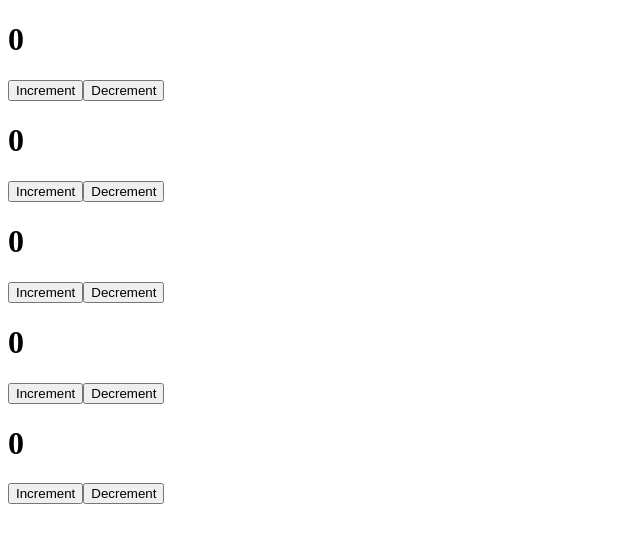
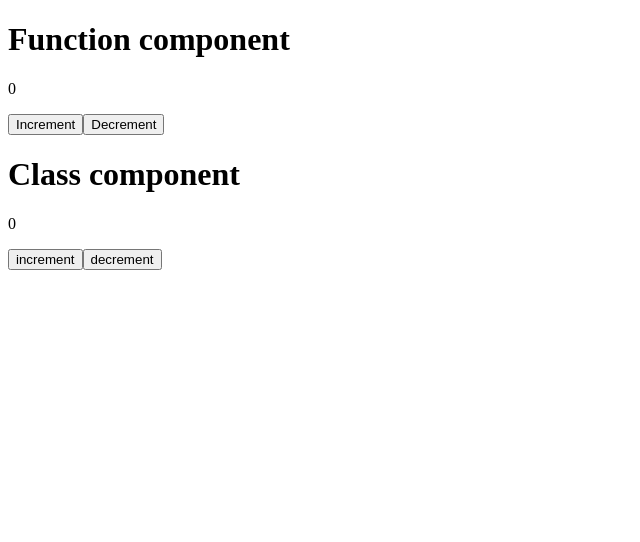
Before and after one commit to RinatValiullov/react-learn-4ront, a React (Create React App) app in the folder project-02/: page / in a window 1280 px wide. Shown: the top 542 px of the page, without its empty margins (0-640 px from the left). Built offline with nearby package versions, Linux system fonts and the light colour scheme; the HTML template or start-up script is replaced by a standard one.

Commit message:
first class component

```diff
--- a/project-02/src/App.js
+++ b/project-02/src/App.js
@@ -1,14 +1,12 @@
 import React from "react";
+import ClassCounter from "./components/ClassCounter";
 import Counter from "./components/Counter";
 
 function App() {
   return (
     <div className="App">
       <Counter />
-      <Counter />
-      <Counter />
-      <Counter />
-      <Counter />
+      <ClassCounter />
     </div>
   );
 }
--- /dev/null
+++ b/project-02/src/components/ClassCounter.jsx
@@ -0,0 +1,34 @@
+import React, { Component } from 'react'
+
+export default class ClassCounter extends Component {
+
+  constructor(props) {
+    super(props);
+    this.state = {
+      count: 0
+    }
+
+    this.increment = this.increment.bind(this);
+    this.decrement = this.decrement.bind(this);
+  }
+
+  increment() {
+    this.setState({count: this.state.count + 1})
+  }
+
+  decrement() {
+    this.setState({count: this.state.count - 1})
+  }
+
+  render() {
+    const {count} = this.state;
+    return (
+      <div>
+        <h1>Class component</h1>
+        <p>{count}</p>
+        <button onClick={this.increment}>increment</button>
+        <button onClick={this.decrement}>decrement</button>
+      </div>
+    )
+  }
+}
--- a/project-02/src/components/Counter.jsx
+++ b/project-02/src/components/Counter.jsx
@@ -12,7 +12,8 @@ const Counter = () => {
 
   return (
     <div>
-      <h1>{counter}</h1>
+      <h1>Function component</h1>
+      <p>{counter}</p>
       <button onClick={increment}>Increment</button>
       <button onClick={decrement}>Decrement</button>
     </div>
```
